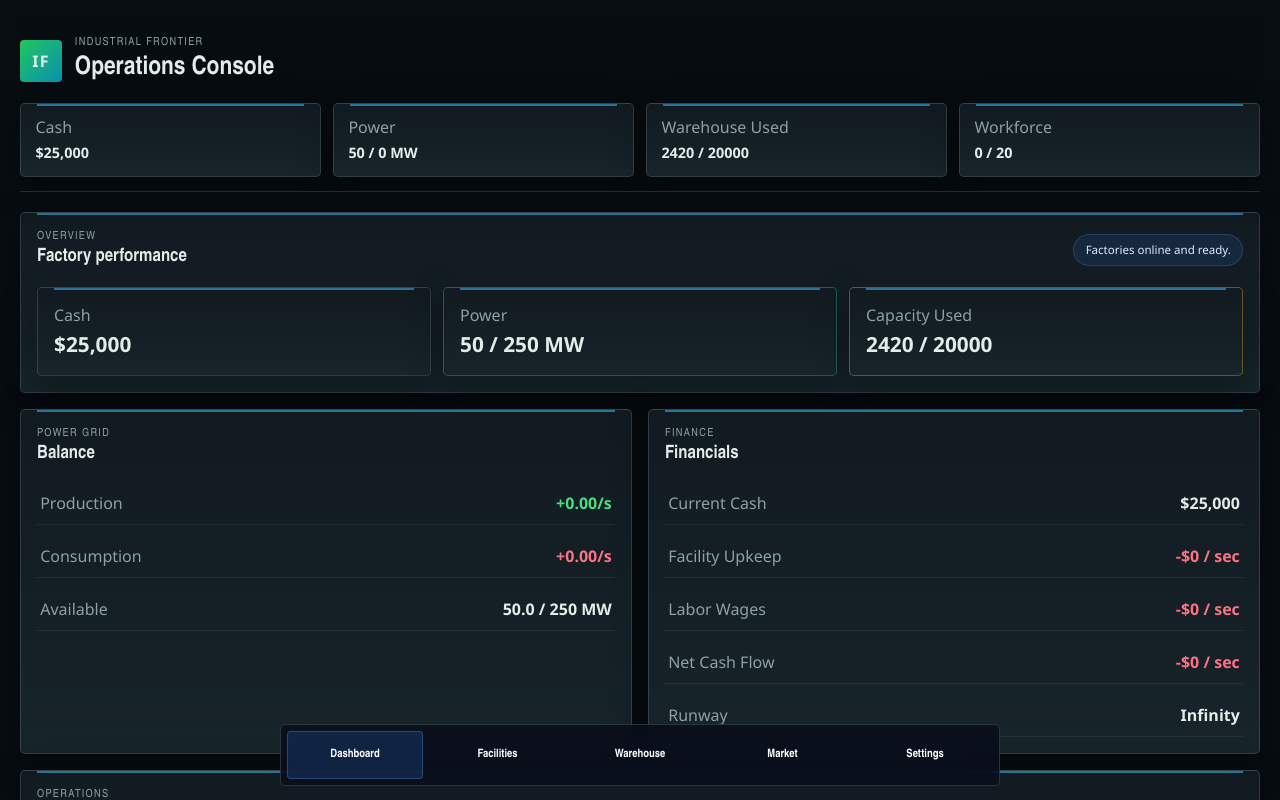
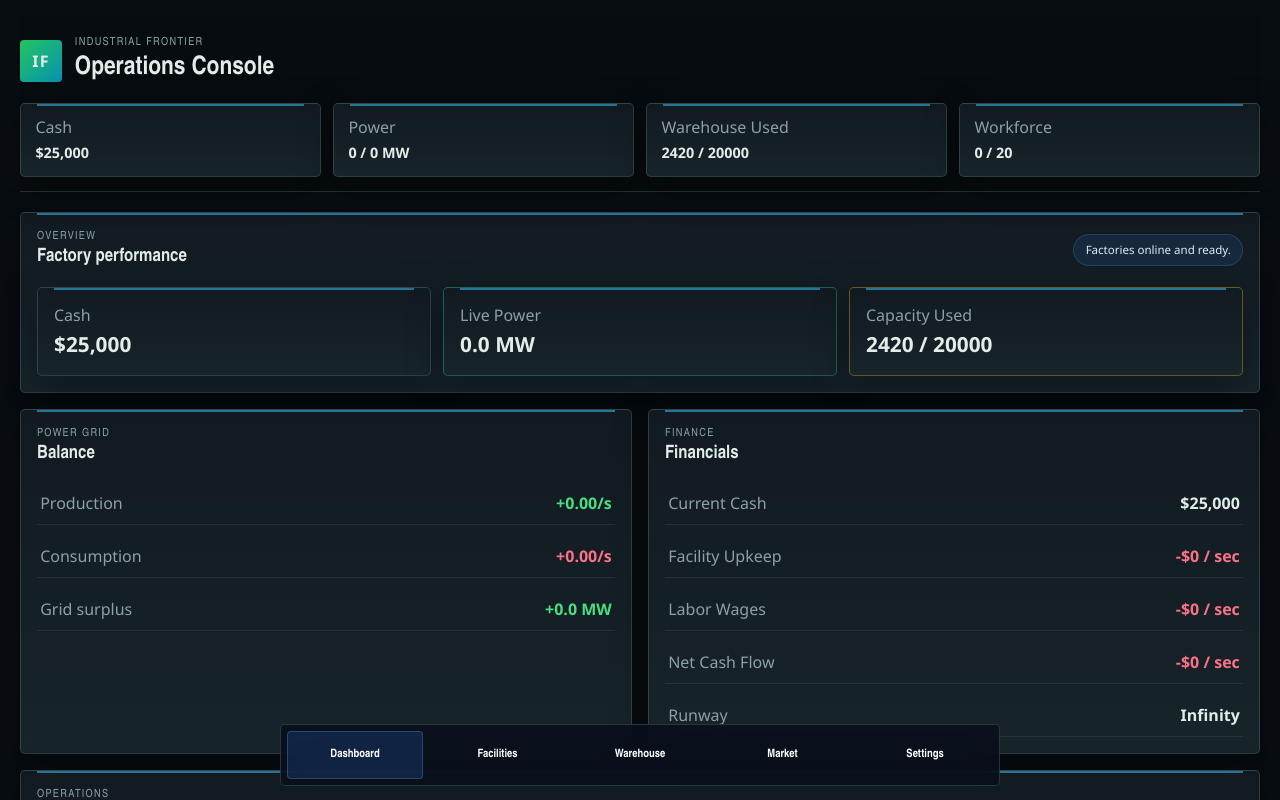
Before and after one commit to LatridellActiveX/gamething, a React (Vite) app: page / in a window 1280 px wide. Shown: the top 800 px of the page. Built offline with nearby package versions, Linux system fonts and the light colour scheme.

Commit message:
patch 5.0

```diff
--- a/src/App.tsx
+++ b/src/App.tsx
@@ -142,9 +142,9 @@
 
   const powerBalance = useMemo(
     () => ({
-      available: game.warehouses.energy.inventory.power.amount,
       production: game.power.productionPerSecond,
       consumption: game.power.consumptionPerSecond,
+      surplus: game.power.productionPerSecond - game.power.consumptionPerSecond,
     }),
     [game],
   );
@@ -173,9 +173,10 @@
 
   const handleToggle = (facilityId: FacilityId) => {
     const next = toggleFacility(structuredClone(gameRef.current), facilityId);
+    gameRef.current = next;
     setGame(next);
     addLog(
-      `${gameRef.current.facilities[facilityId].name} ${next.facilities[facilityId].active ? "activated" : "paused"}.`,
+      `${next.facilities[facilityId].name} ${next.facilities[facilityId].active ? "activated" : "paused"}.`,
     );
   };
 
@@ -248,8 +249,8 @@
             <strong>{formatMoney(game.cash)}</strong>
           </div>
           <div className="kpi accent-green">
-            <span>Power</span>
-            <strong>{powerBalance.available.toFixed(0)} / {game.warehouses.energy.capacity} MW</strong>
+            <span>Live Power</span>
+            <strong>{powerBalance.production.toFixed(1)} MW</strong>
           </div>
           <div className="kpi accent-orange">
             <span>Capacity Used</span>
@@ -276,8 +277,10 @@
             <strong className="danger">{formatRate(powerBalance.consumption)}</strong>
           </div>
           <div className="metric-row">
-            <span>Available</span>
-            <strong>{powerBalance.available.toFixed(1)} / {game.warehouses.energy.capacity} MW</strong>
+            <span>Grid surplus</span>
+            <strong className={powerBalance.surplus >= 0 ? "positive" : "danger"}>
+              {powerBalance.surplus >= 0 ? "+" : ""}{powerBalance.surplus.toFixed(1)} MW
+            </strong>
           </div>
         </div>
       </section>
@@ -590,6 +593,24 @@
     </div>
   );
 
+  // Render exactly one page for the selected tab. Keeping this decision in one
+  // switch makes it impossible for two tab views to appear together on small
+  // screens (or after a navigation update).
+  const renderActivePage = () => {
+    switch (tab) {
+      case "dashboard":
+        return renderDashboard();
+      case "facilities":
+        return renderFacilities();
+      case "warehouse":
+        return renderWarehouse();
+      case "market":
+        return renderMarket();
+      case "settings":
+        return renderSettings();
+    }
+  };
+
   return (
     <div className="app-shell">
       <header className="topbar">
@@ -608,7 +629,7 @@
           </div>
           <div className="mini-stat">
             <span>Power</span>
-            <strong>{powerBalance.available.toFixed(0)} / {powerBalance.consumption.toFixed(0)} MW</strong>
+            <strong>{powerBalance.production.toFixed(0)} / {powerBalance.consumption.toFixed(0)} MW</strong>
           </div>
           <div className="mini-stat">
             <span>Warehouse Used</span>
@@ -621,12 +642,8 @@
         </div>
       </header>
 
-      <main className="content-shell">
-        {tab === "dashboard" && renderDashboard()}
-        {tab === "facilities" && renderFacilities()}
-        {tab === "warehouse" && renderWarehouse()}
-        {tab === "market" && renderMarket()}
-        {tab === "settings" && renderSettings()}
+      <main className="content-shell" key={tab} aria-label={`${tab} page`}>
+        {renderActivePage()}
       </main>
 
       <nav className="mobile-tabbar" aria-label="Main navigation">
@@ -634,7 +651,10 @@
           <button
             key={item.id}
             className={tab === item.id ? "active" : ""}
-            onClick={() => setTab(item.id)}
+            onClick={() => {
+              setSelectedFacilityId(null);
+              setTab(item.id);
+            }}
             type="button"
           >
             {item.label}
--- a/src/game/engine.ts
+++ b/src/game/engine.ts
@@ -12,6 +12,11 @@
   "quicklime",
   "water",
   "concrete",
+  "copperOre",
+  "copperWire",
+  "silica",
+  "glass",
+  "electronics",
 ];
 const MATERIAL_RESOURCE_IDS = RESOURCE_IDS.filter((resourceId): resourceId is Exclude<ResourceId, "power"> => resourceId !== "power");
 
@@ -41,10 +46,11 @@
   }
 
 
-  //isnt this redundant if we have available and production per second?
+  // "Available" is live surplus, not a battery level. Power is generated and
+  // consumed in the same tick; nothing is accumulated between ticks.
   state.power.productionPerSecond = production;
   state.power.consumptionPerSecond = consumption;
-  state.power.available = production;
+  state.power.available = production - consumption;
 }
 
 export const WAGE_RATE = 1;
@@ -295,10 +301,6 @@
   if (facilityId === "warehouse") {
     state.warehouses.central.capacity += 200;
   }
-  if (facilityId === "energyWarehouse") {
-    state.warehouses.energy.capacity += 50;
-  }
-
   facility.active = true;
   facility.enabled = true;
   facility.status = "online";
@@ -310,7 +312,7 @@
 export function updateFacilityUnlocks(state: GameState): GameState {
   for (const facility of Object.values(state.facilities)) {
     const requirements = facility.unlockRequirements;
-    if (facility.unlocked || !requirements?.length) continue;
+    if (facility.unlocked || requirements.length === 0) continue;
     if (requirements.every((requirement) => state.facilities[requirement.facilityId].level >= requirement.level)) {
       facility.unlocked = true;
       facility.status = "offline";
--- a/src/game/state/initialState.ts
+++ b/src/game/state/initialState.ts
@@ -9,6 +9,11 @@
   quicklime: { name: "Quicklime", unit: "t", baseValue: 20, category: "construction" },
   water: { name: "Water", unit: "kL", baseValue: 2, category: "construction" },
   concrete: { name: "Concrete", unit: "t", baseValue: 30, category: "construction" },
+  copperOre: { name: "Copper Ore", unit: "t", baseValue: 28, category: "raw" },
+  copperWire: { name: "Copper Wire", unit: "t", baseValue: 115, category: "refined" },
+  silica: { name: "Silica", unit: "t", baseValue: 16, category: "raw" },
+  glass: { name: "Glass", unit: "t", baseValue: 85, category: "refined" },
+  electronics: { name: "Electronics", unit: "t", baseValue: 240, category: "refined" },
 };
 
 // This file is the player's starting blueprint for the game.
@@ -22,7 +27,7 @@
   powerConsumption: number,
   cash: number,
   materials: Record<string, number> = {},
-  unlockRequirements?: Array<{ facilityId: FacilityId; level: number }>,
+  unlockRequirements: Array<{ facilityId: FacilityId; level: number }> = [],
   unlocked = true,
   baseUpkeep = 0,
   workersNeeded = 0,
@@ -65,6 +70,11 @@
         quicklime: { amount: 40, reserved: 0 },
         water: { amount: 100, reserved: 0 },
         concrete: { amount: 100, reserved: 0 },
+        copperOre: { amount: 0, reserved: 0 },
+        copperWire: { amount: 0, reserved: 0 },
+        silica: { amount: 0, reserved: 0 },
+        glass: { amount: 0, reserved: 0 },
+        electronics: { amount: 0, reserved: 0 },
       },
     },
     energy: {
@@ -73,19 +83,25 @@
     },
   },
   facilities: {
-    warehouse: facility("warehouse", "Warehouse", {}, {}, 0, 1_200, { concrete: 15 }, undefined, true, 1, 0),
-    energyWarehouse: facility("energyWarehouse", "Energy Storage", {}, {}, 0, 1_500, { steelPlate: 6, concrete: 10 }, undefined, true, 1, 0),
-    coalGenerator: facility("coalGenerator", "Coal Generator", { coal: 2 }, { power: 5 }, 0, 650, { steelPlate: 5 }, undefined, true, 3, 1),
-    ironOreMine: facility("ironOreMine", "Iron Ore Mine", {}, { ironOre: 1.5 }, 1, 900, { concrete: 10 }, undefined, true, 2, 2),
-    coalExcavator: facility("coalExcavator", "Coal Excavator", {}, { coal: 1.25 }, 1, 900, { concrete: 10 }, undefined, true, 2, 2),
+    // [] means "available from the start"; the two-level rules below form the
+    // production-chain progression for advanced facilities.
+    warehouse: facility("warehouse", "Warehouse", {}, {}, 0, 1_200, { concrete: 15 }, [], true, 1, 0),
+    coalGenerator: facility("coalGenerator", "Coal Generator", { coal: 2 }, { power: 5 }, 0, 650, { steelPlate: 5 }, [], true, 3, 1),
+    ironOreMine: facility("ironOreMine", "Iron Ore Mine", {}, { ironOre: 1.5 }, 1, 900, { concrete: 10 }, [], true, 2, 2),
+    coalExcavator: facility("coalExcavator", "Coal Excavator", {}, { coal: 1.25 }, 1, 900, { concrete: 10 }, [], true, 2, 2),
     blastFurnace: facility("blastFurnace", "Blast Furnace", { ironOre: 1, coal: 1 }, { ironIngot: 1 }, 2, 1_500, { steelPlate: 8 }, [{ facilityId: "ironOreMine", level: 2 }, { facilityId: "coalExcavator", level: 2 }], false, 5, 5),
     rollingMill: facility("rollingMill", "Rolling Mill", { ironIngot: 1, coal: 0.5 }, { steelPlate: 1 }, 2, 2_200, { concrete: 15 }, [{ facilityId: "blastFurnace", level: 2 }], false, 6, 4),
-    concreteBatchPlant: facility("concreteBatchPlant", "Concrete Batch Plant", { quicklime: 1, water: 2 }, { concrete: 1 }, 1, 1_200, { steelPlate: 5 }, undefined, true, 3, 2),
-    waterPump: facility("waterPump", "Water Pump", {}, { water: 4 }, 1, 850, { concrete: 8 }, undefined, true, 2, 2),
-    quicklimeHarvester: facility("quicklimeHarvester", "Quicklime Harvester", { water: 1 }, { quicklime: 1 }, 1, 1_100, { concrete: 10, steelPlate: 3 }, undefined, true, 2, 2),
-    solarPanels: facility("solarPanels", "Solar Panels", {}, { power: 6 }, 0, 1_800, { steelPlate: 6, concrete: 8 }, undefined, true, 0, 0),
+    concreteBatchPlant: facility("concreteBatchPlant", "Concrete Batch Plant", { quicklime: 1, water: 2 }, { concrete: 1 }, 1, 1_200, { steelPlate: 5 }, [], true, 3, 2),
+    waterPump: facility("waterPump", "Water Pump", {}, { water: 4 }, 1, 850, { concrete: 8 }, [], true, 2, 2),
+    quicklimeHarvester: facility("quicklimeHarvester", "Quicklime Harvester", { water: 1 }, { quicklime: 1 }, 1, 1_100, { concrete: 10, steelPlate: 3 }, [], true, 2, 2),
+    solarPanels: facility("solarPanels", "Solar Panels", {}, { power: 6 }, 0, 1_800, { steelPlate: 6, concrete: 8 }, [], true, 0, 0),
     windTurbines: facility("windTurbines", "Wind Turbines", {}, { power: 4 }, 0, 2_400, { steelPlate: 10, concrete: 12 }, [{ facilityId: "rollingMill", level: 2 }], false, 0, 0),
-    workerHousing: facility("workerHousing", "Worker Housing", {}, {}, 1, 1_000, { concrete: 12, steelPlate: 4 }, undefined, true, 2, 0),
+    workerHousing: facility("workerHousing", "Worker Housing", {}, {}, 1, 1_000, { concrete: 12, steelPlate: 4 }, [], true, 2, 0),
+    copperMine: facility("copperMine", "Copper Mine", {}, { copperOre: 1.2 }, 1, 1_050, { concrete: 12 }, [], true, 2, 2),
+    wireMill: facility("wireMill", "Wire Mill", { copperOre: 1 }, { copperWire: 1 }, 2, 1_700, { steelPlate: 8, concrete: 10 }, [{ facilityId: "copperMine", level: 2 }], false, 5, 3),
+    silicaQuarry: facility("silicaQuarry", "Silica Quarry", {}, { silica: 1.5 }, 1, 950, { concrete: 10 }, [], true, 2, 2),
+    glassworks: facility("glassworks", "Glassworks", { silica: 1, water: 1 }, { glass: 1 }, 2, 1_900, { steelPlate: 8, concrete: 12 }, [{ facilityId: "silicaQuarry", level: 2 }], false, 5, 3),
+    electronicsAssembler: facility("electronicsAssembler", "Electronics Assembler", { copperWire: 1, glass: 0.5, steelPlate: 0.25 }, { electronics: 1 }, 3, 2_800, { steelPlate: 12, concrete: 15 }, [{ facilityId: "wireMill", level: 2 }, { facilityId: "glassworks", level: 2 }], false, 8, 5),
   },
   lastTickTimestamp: 0,
   lastSavedTimestamp: 0,
--- a/src/game/state/storage.ts
+++ b/src/game/state/storage.ts
@@ -72,11 +72,17 @@
     legacy.warehouses.energy = structuredClone(starter.warehouses.energy);
     legacy.warehouses.energy.inventory.power.amount = legacy.warehouses.central.inventory.power.amount;
   }
+  for (const [resourceId, starterEntry] of Object.entries(starter.warehouses.central.inventory)) {
+    legacy.warehouses.central.inventory[resourceId as keyof typeof legacy.warehouses.central.inventory] ??= structuredClone(starterEntry);
+  }
   for (const [facilityId, starterFacility] of Object.entries(starter.facilities)) {
     if (!legacy.facilities[facilityId as keyof GameState["facilities"]]) {
       legacy.facilities[facilityId as keyof GameState["facilities"]] = starterFacility;
     }
   }
+  // Energy storage was removed when power became an instantaneous grid value.
+  // Drop the old catalog entry so migrated saves cannot build a battery.
+  delete (legacy.facilities as Record<string, unknown>).energyWarehouse;
   for (const facility of Object.values(legacy.facilities)) {
     const definition = starter.facilities[facility.id];
     facility.baseUpkeep ??= definition.baseUpkeep;
@@ -84,7 +90,7 @@
     facility.active ??= facility.enabled;
     facility.enabled = facility.active;
     facility.unlockRequirements = definition.unlockRequirements;
-    facility.unlocked = !facility.unlockRequirements?.length
+    facility.unlocked = facility.unlockRequirements.length === 0
       || facility.unlockRequirements.every((requirement) =>
         legacy.facilities[requirement.facilityId].level >= requirement.level,
       );
```
Also changed, not shown: src/game/state/types.ts (+18 -6 lines).
